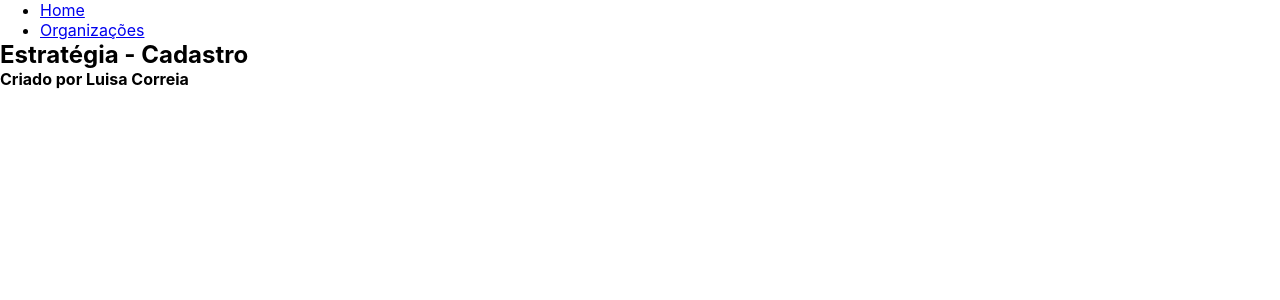
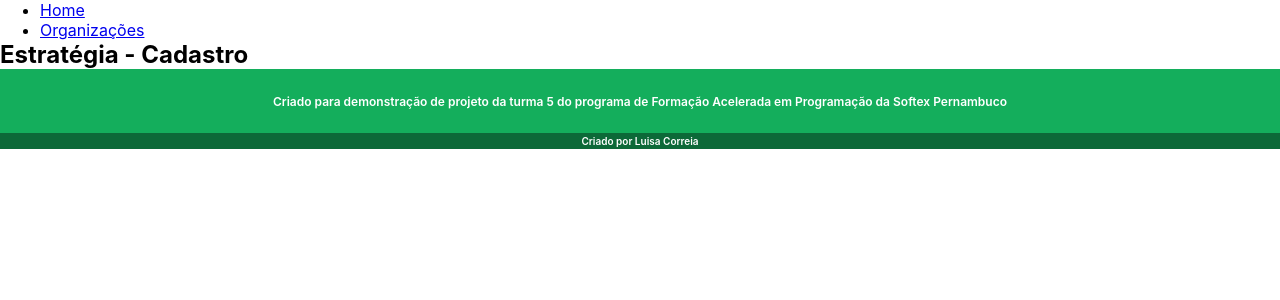
Before and after one commit to luisacs923/Front-Recicla-Recife, a React (Vite) app: page /estrategias/cadastro in a window 1280 px wide. Shown: the top 300 px of the page. Built offline with nearby package versions, Linux system fonts and the light colour scheme.

Commit message:
WIP: Footer

```diff
--- a/package.json
+++ b/package.json
@@ -16,6 +16,7 @@
     "react": "^18.3.1",
     "react-dom": "^18.3.1",
     "react-router-dom": "^6.26.1",
+    "reciclarecife": "file:",
     "styled-components": "^6.1.12"
   },
   "devDependencies": {
--- a/src/components/Footer/index.jsx
+++ b/src/components/Footer/index.jsx
@@ -1,5 +1,15 @@
 import React from "react";
+import { Descricao, Autoria, Container } from "./style";
 
 export default function Footer(){
-    return <h4>Criado por Luisa Correia</h4>
+    return (
+        <Container>
+            <Descricao>
+                <p>Criado para demonstração de projeto da turma 5 do programa de Formação Acelerada em Programação da Softex Pernambuco</p>
+            </Descricao>
+            <Autoria>
+                <p>Criado por Luisa Correia</p>
+            </Autoria>
+        </Container>
+    );
 }
--- /dev/null
+++ b/src/components/Footer/style.js
@@ -0,0 +1,30 @@
+import styled from "styled-components";
+
+export const Descricao = styled.div`
+  height: 80%;
+  display: flex;
+  align-items: center;
+  justify-content:center;
+
+  font-size: 12px;
+  font-weight: 600;
+  font-style: normal;
+`;
+
+export const Autoria = styled.div`
+  height: 20%;
+  width: 100%;
+  display: flex;
+  align-items: center;
+  justify-content: center;
+  background-color: #0C6938;
+  font-size: 10px;
+  font-weight: 600;
+  font-style: normal;
+`;
+
+export const Container = styled.div`
+  background-color: #14AE5C;
+  color: white;
+  height: 10vh;
+`;
--- a/src/components/Header/index.jsx
+++ b/src/components/Header/index.jsx
@@ -1,8 +1,10 @@
+import { Layout } from "antd";
 import React from "react";
 import { Link } from "react-router-dom";
 
 export default function Header(){
     return (
+        <header>
             <ul>
                 <li>
                     <Link to='/' >Home</Link>
@@ -11,6 +13,6 @@ export default function Header(){
                     <Link to='/organizacoes'>Organizações</Link>
                 </li>
             </ul>
-
+        </header>
     )
 }
```
Also changed, not shown: 1 other file (tests, documents, lock files or other folders). Lines whose indentation alone changed are shown as unchanged.
